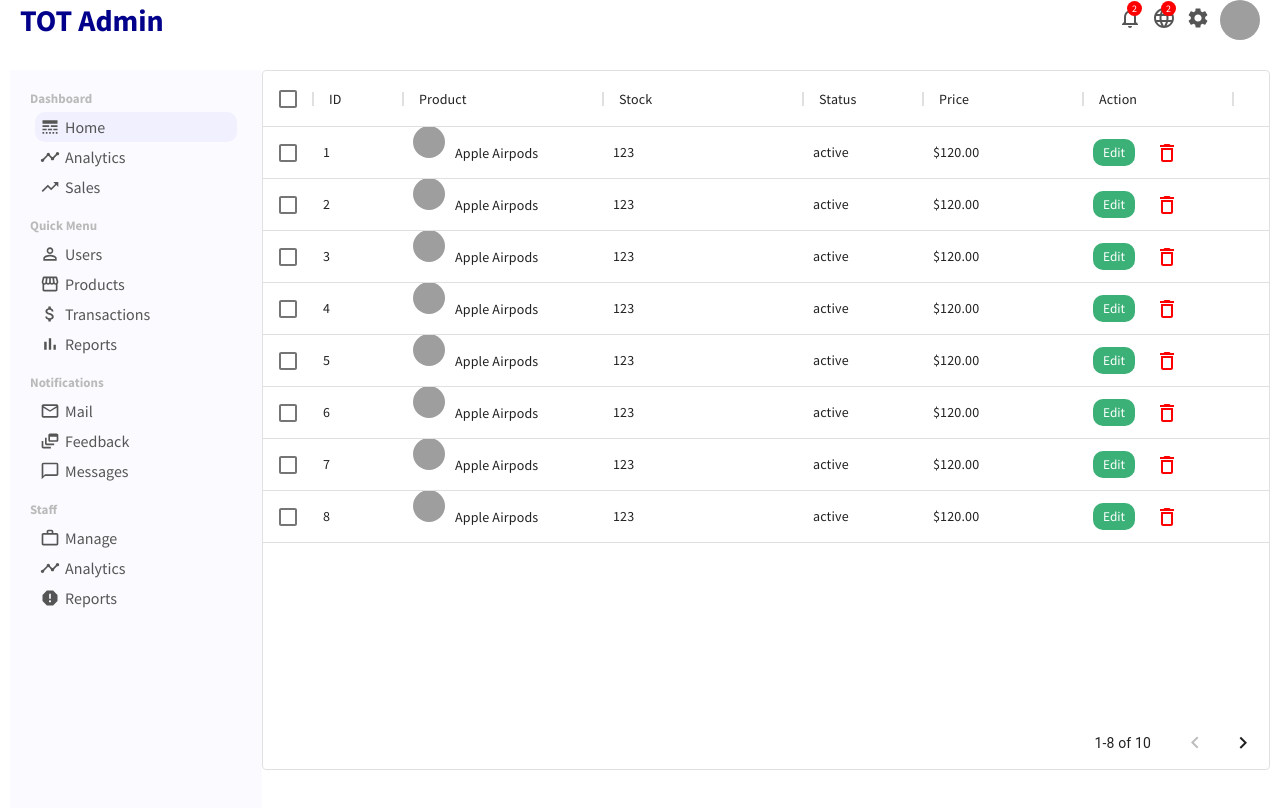
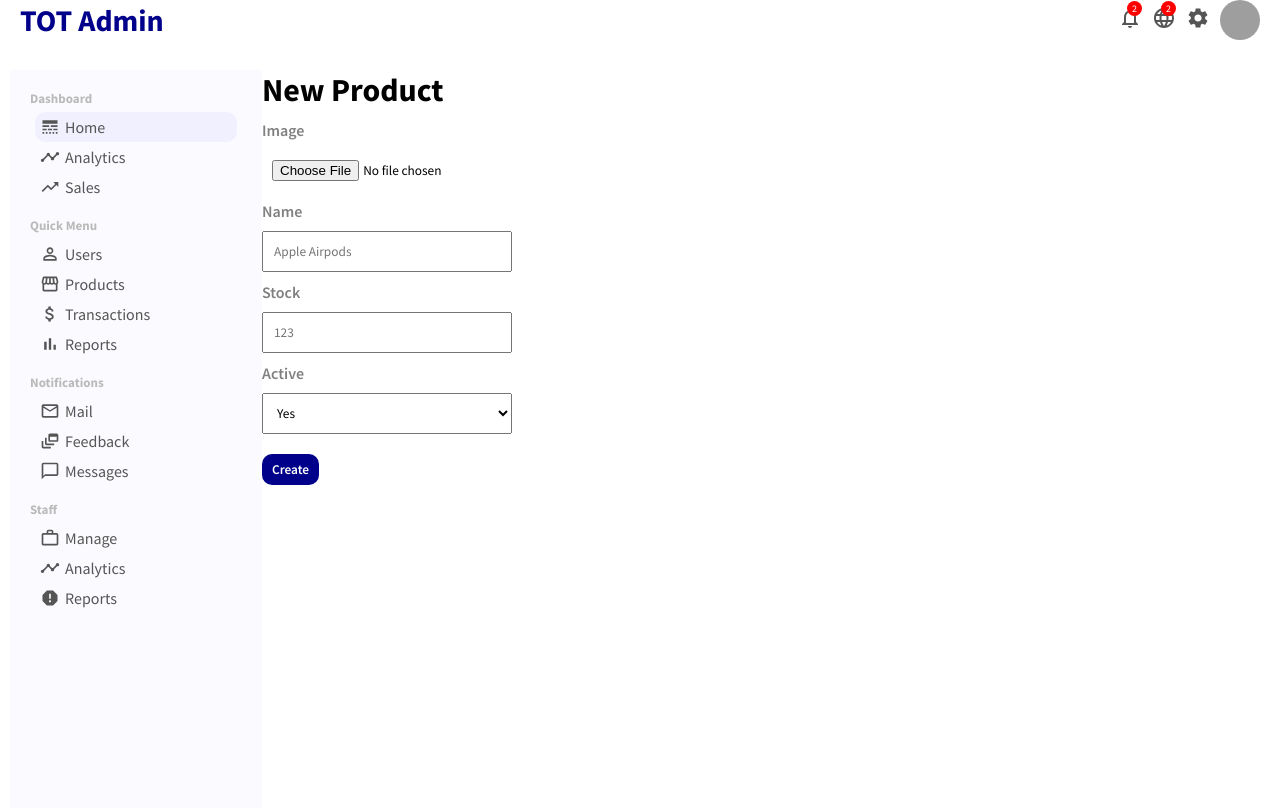
Before and after one commit to caarlosdamian/Dashboard-Demo, a React (Create React App) app: page /products/newProduct in a window 1280 px wide. Shown: the top 808 px of the page. Built offline with nearby package versions, Linux system fonts and the light colour scheme; grey boxes are pictures that could not be loaded.

Commit message:
Feature: Add Product new component

```diff
--- a/src/App.js
+++ b/src/App.js
@@ -8,6 +8,7 @@
 import NewUser from "./pages/newUser/NewUser";
 import ProductList from "./pages/productList/ProductList";
 import Product from "./pages/product/Product";
+import NewProduct from "./pages/newProduct/NewProduct";
 
 function App() {
   return (
@@ -23,7 +24,7 @@
             <Route path="/newUser" exact component={NewUser} />
             <Route path="/products" exact component={ProductList} />
             <Route path="/product/:productsId" exact component={Product} />
-            <Route path="/products/newProduct" exact component={ProductList} />
+            <Route path="/products/newProduct" exact component={NewProduct} />
           </Switch>
         </div>
       </div>
--- /dev/null
+++ b/src/pages/newProduct/NewProduct.jsx
@@ -0,0 +1,30 @@
+import '../../styles/newProduct.css'
+export default function NewProduct() {
+    return (
+        <div className="newProduct">
+        <h1 className="addProductTitle">New Product</h1>
+        <form className="addProductForm">
+          <div className="addProductItem">
+            <label>Image</label>
+            <input type="file" id="file" />
+          </div>
+          <div className="addProductItem">
+            <label>Name</label>
+            <input type="text" placeholder="Apple Airpods" />
+          </div>
+          <div className="addProductItem">
+            <label>Stock</label>
+            <input type="text" placeholder="123" />
+          </div>
+          <div className="addProductItem">
+            <label>Active</label>
+            <select name="active" id="active">
+              <option value="yes">Yes</option>
+              <option value="no">No</option>
+            </select>
+          </div>
+          <button className="addProductButton">Create</button>
+        </form>
+      </div>
+    )
+}
--- a/src/pages/product/Product.jsx
+++ b/src/pages/product/Product.jsx
@@ -9,7 +9,7 @@
     <div className="product">
       <div className="productTitleContainer">
         <h1 className="productTitle">Product</h1>
-        <Link to="/products">
+        <Link to="/products/newProduct">
           <button className="productAddButton">Create</button>
         </Link>
       </div>
--- /dev/null
+++ b/src/styles/newProduct.css
@@ -0,0 +1,39 @@
+.newProduct {
+    flex: 4;
+  }
+
+  .addProductForm {
+    margin-top: 10px;
+  }
+
+  .addProductItem {
+    width: 250px;
+    display: flex;
+    flex-direction: column;
+    margin-bottom: 10px;
+  }
+
+  .addProductItem > label {
+    color: gray;
+    font-weight: 600;
+    margin-bottom: 10px;
+  }
+
+  .addProductItem > input {
+    padding: 10px;
+  }
+
+  .addProductItem > select {
+    padding: 10px;
+  }
+
+  .addProductButton {
+    margin-top: 10px;
+    padding: 7px 10px;
+    border: none;
+    border-radius: 10px;
+    background-color: darkblue;
+    color: white;
+    font-weight: 600;
+    cursor: pointer;
+  }
```
